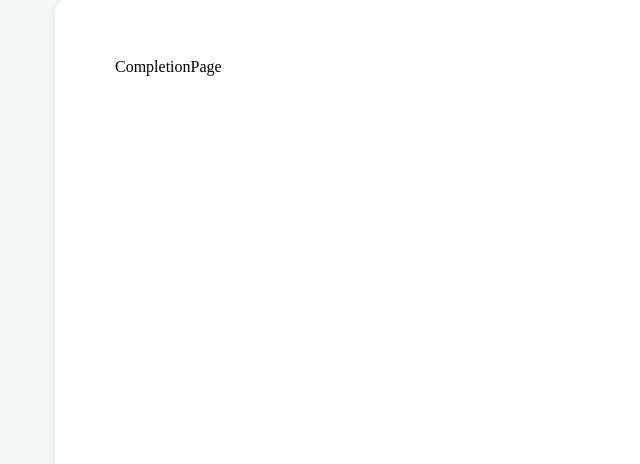
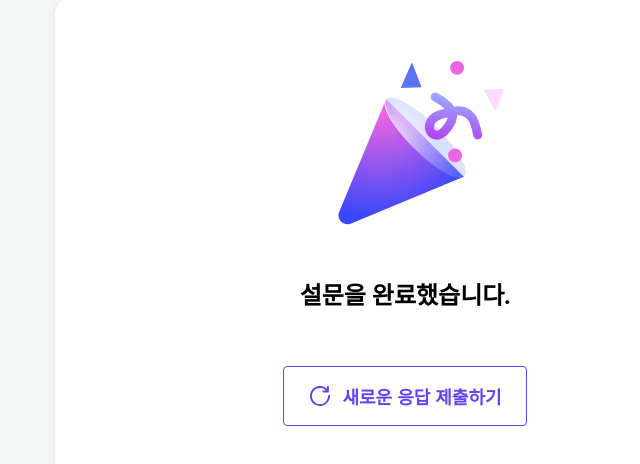
Before and after one commit to 7581058/survey-pie, a React (Vite) app: page /done in a window 1280 px wide. Shown: the part 152-616 px from the top of the page, without its empty margins (235-875 px from the left). Built offline with nearby package versions, Linux system fonts and the light colour scheme.

Commit message:
✨ Feat: 완료 페이지 구현

```diff
--- a/src/pages/CompletionPage/index.tsx
+++ b/src/pages/CompletionPage/index.tsx
@@ -1,7 +1,58 @@
-import React from 'react'
+import { useNavigate } from 'react-router'
+import styled from 'styled-components'
+
+import congrats from '../../assets/8.svg'
+import reload from '../../assets/Reload.svg'
+import Button from '../../components/Button'
+import { useSurveyId } from '../../hooks/useSurveyId'
 
 const CompletionPage = () => {
-  return <div>CompletionPage</div>
+  const surveyId = useSurveyId()
+  const navigate = useNavigate()
+  return (
+    <CompletionPageWrap>
+      <CongratsImg src={congrats} alt="" />
+      <MidText>설문을 완료했습니다.</MidText>
+      <ReloadButton
+        styletype="TERTIARY"
+        onClick={() => {
+          navigate(`/survey/${surveyId}/0`)
+        }}
+      >
+        <ReloadIcon src={reload} alt="" />
+        새로운 응답 제출하기
+      </ReloadButton>
+    </CompletionPageWrap>
+  )
 }
 
 export default CompletionPage
+
+const CompletionPageWrap = styled.div`
+  width: 100%;
+  text-align: center;
+`
+
+const CongratsImg = styled.img`
+  width: 209px;
+  height: 204px;
+`
+
+const ReloadIcon = styled.img`
+  width: 24px;
+  height: 24px;
+`
+
+const MidText = styled.div`
+  font-size: 24px;
+  font-weight: bold;
+  line-height: 28px;
+  margin-top: 16px;
+  margin-bottom: 56px;
+`
+
+const ReloadButton = styled(Button)`
+  display: inline-flex;
+  align-items: center;
+  gap: 10px;
+`
```
